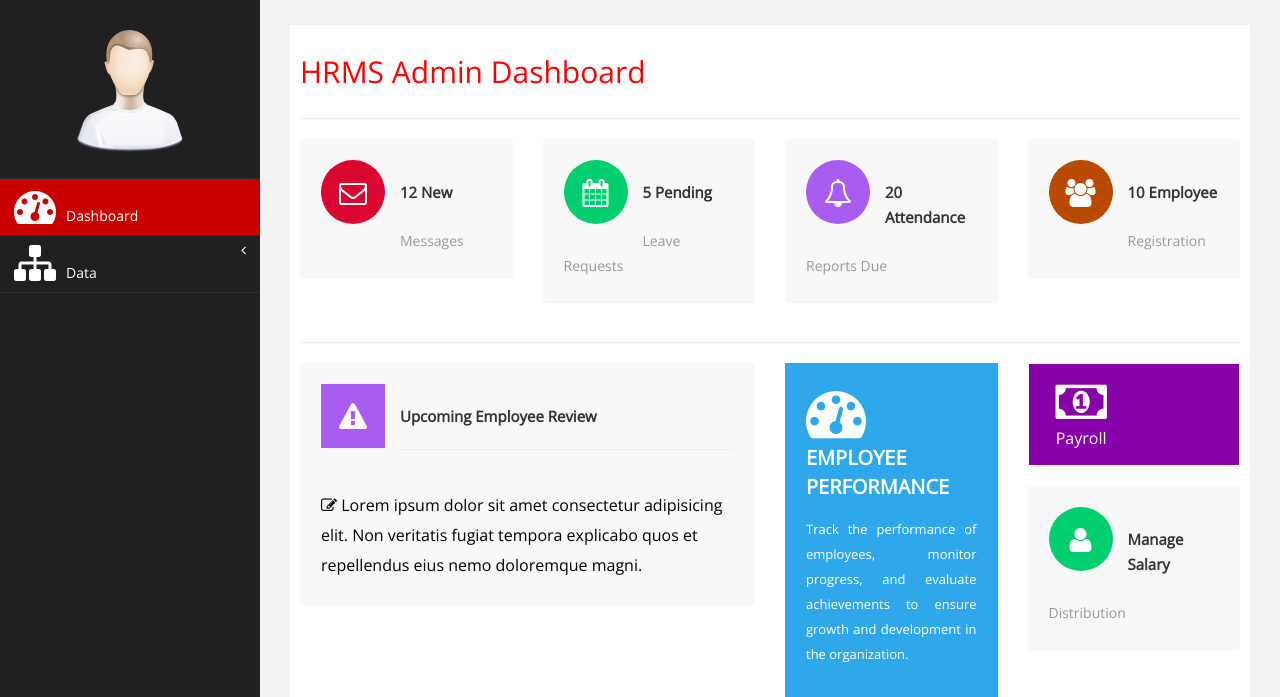
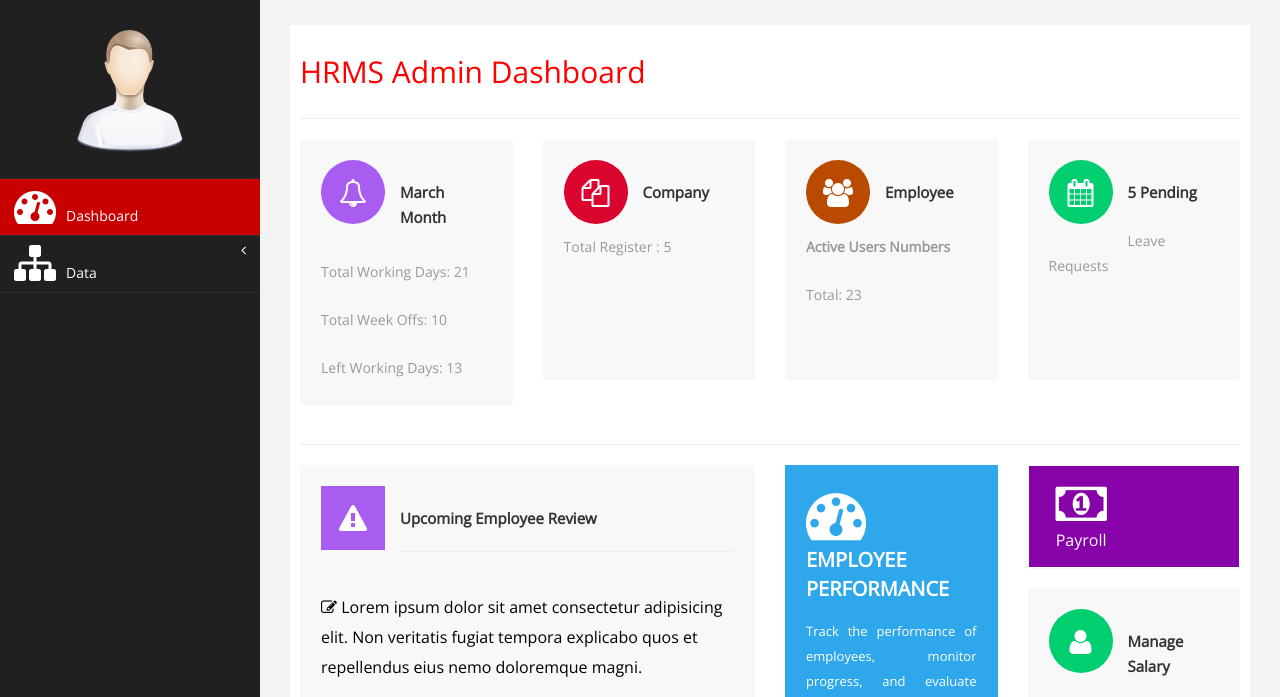
Before and after one commit to Dixu972/CHPL_Dixit, a PHP site: page /welcome.php in a window 1280 px wide. Shown: the part 60-757 px from the top of the page. Run offline with PHP 8.4, Linux system fonts and the light colour scheme; the visitor is signed in with stand-in values (Sample User, id 1); data comes from the database, SQL or seed files in the repository.

Commit message:
dynamic data of welcome page

```diff
--- a/welcome.php
+++ b/welcome.php
@@ -1,6 +1,66 @@
 <?php
 
 include 'common_pages/header.php';
+include 'controller/dbconfig.php';
+
+// fetch count of employee registration
+
+$sql = "SELECT COUNT(u_id) AS active_users FROM user_master WHERE u_is_delete = 0";
+$result = mysqli_query($conn, $sql);
+$activeUsers = 0;
+if ($result->num_rows > 0) {
+    $row = $result->fetch_assoc();
+    $activeUsers = $row['active_users'];
+}
+
+// comapny count
+
+$comp = "SELECT COUNT(company_name) AS reg_com FROM company_master";
+$result = mysqli_query($conn, $comp);
+$reg_com = 0;
+if ($result->num_rows > 0) {
+    $row = $result->fetch_assoc();
+    $reg_com = $row['reg_com'];
+}
+
+// dynamic data of month for total working days
+
+function getWorkingDaysAndWeekOffs($month, $year)
+{
+    $startDate = strtotime("$year-$month-01");
+    $endDate = strtotime("$year-$month-" . date('t', $startDate)); // Last date of the month
+    $totalWorkingDays = 0;
+    $leftWorkingDays = 0;
+    $totalWeekOffs = 0;
+    $today = strtotime(date('Y-m-d')); // Current date
+
+    for ($date = $startDate; $date <= $endDate; $date = strtotime("+1 day", $date)) {
+        $dayOfWeek = date('N', $date); // 1 (Monday) to 7 (Sunday)
+
+        if ($dayOfWeek == 6 || $dayOfWeek == 7) {
+            // Count Saturdays & Sundays as week offs
+            $totalWeekOffs++;
+            continue;
+        }
+
+        $totalWorkingDays++;
+
+        if ($date >= $today) {
+            $leftWorkingDays++;
+        }
+    }
+
+    return [$totalWorkingDays, $leftWorkingDays, $totalWeekOffs];
+}
+
+// Get current month and year
+$month = date('m');
+$year = date('Y');
+$monthName = date('F');
+
+// Calculate working days and week offs
+list($totalWorkingDays, $leftWorkingDays, $totalWeekOffs) = getWorkingDaysAndWeekOffs($month, $year);
+
 
 ?>
 
@@ -9,25 +69,51 @@ include 'common_pages/header.php';
     <div id="page-inner">
         <div class="row">
             <div class="col-md-12">
-                <h2>HRMS<span> <?php echo ucfirst($_SESSION['role']);?> </span>Dashboard</h2>
+                <h2>HRMS<span> <?php echo ucfirst($_SESSION['role']); ?> </span>Dashboard</h2>
             </div>
         </div>
         <!-- /. ROW  -->
         <hr />
         <div class="row">
             <div class="col-md-3 col-sm-6 col-xs-6">
-                <div class="panel panel-back noti-box">
-                    <span class="icon-box bg-color-red set-icon">
-                        <i class="fa fa-envelope-o"></i>
+                <div class="panel panel-back noti-box" style="min-height: 210px;">
+                    <span class="icon-box bg-color-blue set-icon">
+                        <i class="fa fa-bell-o"></i>
                     </span>
                     <div class="text-box">
-                        <p class="main-text">12 New</p>
-                        <p class="text-muted">Messages</p>
+                        <p class="main-text"><?php echo $monthName; ?> Month</p>
+                        <p class="text-muted" style="margin-top: 9px;">Total Working Days: <?php echo $totalWorkingDays; ?></p>
+                        <p class="text-muted">Total Week Offs: <?php echo $totalWeekOffs; ?></p>
+                        <p class="text-muted">Left Working Days: <?php echo $leftWorkingDays; ?></p>
                     </div>
                 </div>
             </div>
             <div class="col-md-3 col-sm-6 col-xs-6">
-                <div class="panel panel-back noti-box">
+                <div class="panel panel-back noti-box" style="min-height: 240px;">
+                    <span class="icon-box bg-color-red set-icon">
+                        <i class="fa fa-copy"></i>
+                    </span>
+                    <div class="text-box">
+                        <p class="main-text">Company</p>
+                        <p class="text-muted" style="margin-top: 9px;">Total Register : <?php echo $reg_com; ?></p>
+
+                    </div>
+                </div>
+            </div>
+            <div class="col-md-3 col-sm-6 col-xs-6">
+                <div class="panel panel-back noti-box" style="min-height: 240px;">
+                    <span class="icon-box bg-color-brown set-icon">
+                        <i class="fa fa-users"></i>
+                    </span>
+                    <div class="text-box">
+                        <p class="main-text">Employee</p>
+                        <p class="text-muted" style="margin-top: 9px; font-weight: bold;">Active Users Numbers</p>
+                        <p class="text-muted">Total: <?php echo $activeUsers; ?></p>
+                    </div>
+                </div>
+            </div>
+            <div class="col-md-3 col-sm-6 col-xs-6">
+                <div class="panel panel-back noti-box" style="min-height: 240px;">
                     <span class="icon-box bg-color-green set-icon">
                         <i class="fa fa-calendar"></i>
                     </span>
@@ -37,28 +123,7 @@ include 'common_pages/header.php';
                     </div>
                 </div>
             </div>
-            <div class="col-md-3 col-sm-6 col-xs-6">
-                <div class="panel panel-back noti-box">
-                    <span class="icon-box bg-color-blue set-icon">
-                        <i class="fa fa-bell-o"></i>
-                    </span>
-                    <div class="text-box">
-                        <p class="main-text">20 Attendance</p>
-                        <p class="text-muted">Reports Due</p>
-                    </div>
-                </div>
-            </div>
-            <div class="col-md-3 col-sm-6 col-xs-6">
-                <div class="panel panel-back noti-box">
-                    <span class="icon-box bg-color-brown set-icon">
-                        <i class="fa fa-users"></i>
-                    </span>
-                    <div class="text-box">
-                        <p class="main-text">10 Employee</p>
-                        <p class="text-muted">Registration</p>
-                    </div>
-                </div>
-            </div>
+
         </div>
         <!-- /. ROW  -->
         <hr />
```
